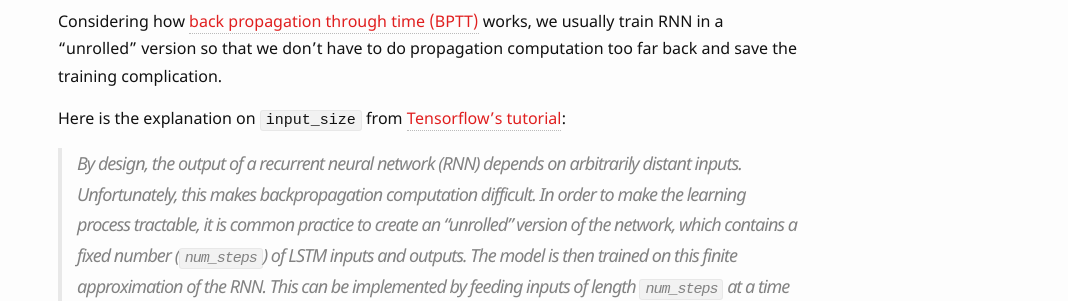
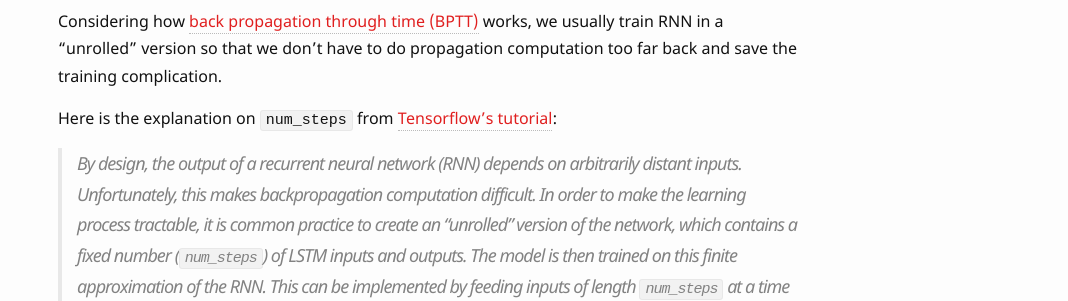
Before and after one commit to lilianweng/lil-log, a Jekyll site: the page built from _posts/2017-07-08-predict-stock-prices-using-RNN-part-1.md, in a window 1280 px wide and 900 px high, scrolled down 2914 px. Shown: the part 148-449 px from the top of the window, without its empty margins (212-1280 px from the left). Built offline with Jekyll 4.4.1, drawn with Linux system fonts in a browser that asks for light colours; formulas are drawn with MathJax 3.

Commit message:
fix typo

```diff
--- a/_posts/2017-07-08-predict-stock-prices-using-RNN-part-1.md
+++ b/_posts/2017-07-08-predict-stock-prices-using-RNN-part-1.md
@@ -85,7 +85,7 @@ Essentially we try to learn an approximation function, $$f(W_0, W_1, \dots, W_t)
 Considering how [back propagation through time (BPTT)](https://en.wikipedia.org/wiki/Backpropagation_through_time) works, we usually train RNN in a “unrolled” version so that we don't have to do propagation computation too far back and save the training complication.
 
 
-Here is the explanation on `input_size` from [Tensorflow's tutorial](tensorflow.org/tutorials/recurrent):
+Here is the explanation on `num_steps` from [Tensorflow's tutorial](tensorflow.org/tutorials/recurrent):
 > By design, the output of a recurrent neural network (RNN) depends on arbitrarily distant inputs. Unfortunately, this makes backpropagation computation difficult. In order to make the learning process tractable, it is common practice to create an "unrolled" version of the network, which contains a fixed number (`num_steps`) of LSTM inputs and outputs. The model is then trained on this finite approximation of the RNN. This can be implemented by feeding inputs of length `num_steps` at a time and performing a backward pass after each such input block.
 
 
```
